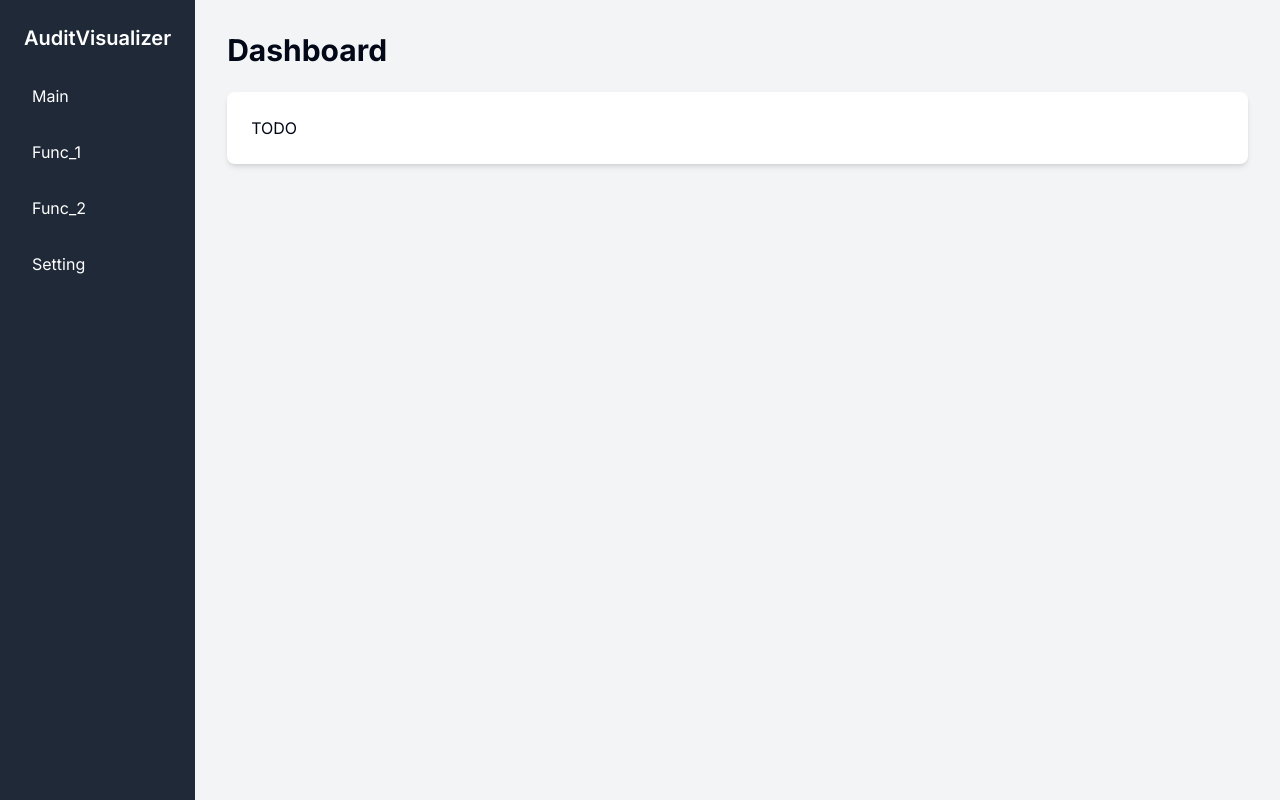
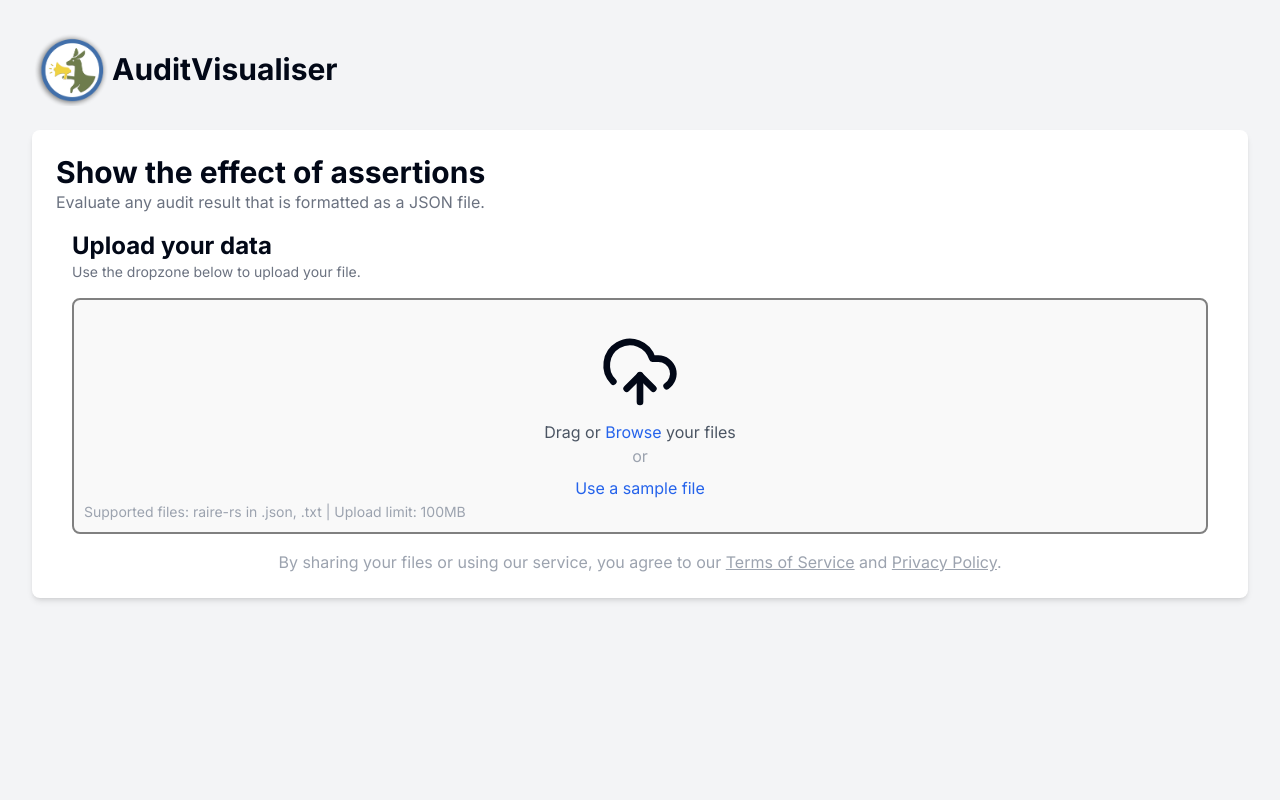
Before and after one commit to DemocracyDevelopers/AuditVisualizer, a Next.js app: page /dashboard in a window 1280 px wide. Built offline with nearby package versions, Linux system fonts and the light colour scheme.

Commit message:
chore: Add uploader component for file uploads in dashboard page

```diff
--- /dev/null
+++ b/app/dashboard/components/uploader.tsx
@@ -0,0 +1,153 @@
+import React, { useState, useEffect } from "react";
+import { AlertCircle, X, CloudUpload } from "lucide-react";
+
+import { Alert, AlertDescription, AlertTitle } from "@/components/ui/alert";
+
+const Uploader: React.FC = () => {
+  const [selectedFile, setSelectedFile] = useState<File | null>(null);
+  const [showAlert, setShowAlert] = useState(false);
+  const allowedFileTypes = [".json", ".txt"]; // Allowed file extensions
+  const maxFileSize = 100 * 1024 * 1024; // 100MB
+
+  useEffect(() => {
+    let timer: NodeJS.Timeout;
+    if (showAlert) {
+      timer = setTimeout(() => {
+        setShowAlert(false);
+      }, 2000);
+    }
+    return () => clearTimeout(timer);
+  }, [showAlert]);
+
+  const handleFileChange = (event: React.ChangeEvent<HTMLInputElement>) => {
+    const file = event.target.files?.[0];
+    if (file && allowedFileTypes.includes(file.name.split(".").pop() || "")) {
+      setSelectedFile(file);
+      setShowAlert(false);
+    } else {
+      setShowAlert(true);
+    }
+  };
+
+  const handleDragOver = (event: React.DragEvent<HTMLDivElement>) => {
+    event.preventDefault();
+  };
+
+  const handleDrop = (event: React.DragEvent<HTMLDivElement>) => {
+    event.preventDefault();
+    const file = event.dataTransfer.files?.[0];
+    if (
+      file &&
+      allowedFileTypes.includes(file.name.split(".").pop() || "") &&
+      file.size <= maxFileSize
+    ) {
+      setSelectedFile(file);
+      setShowAlert(false);
+    } else {
+      setShowAlert(true);
+    }
+  };
+
+  return (
+    <div>
+      {showAlert && (
+        <div
+          style={{
+            position: "fixed",
+            top: "10px",
+            right: "10px",
+            zIndex: 1000,
+          }}
+        >
+          <Alert
+            variant="destructive"
+            className="flex justify-between items-center"
+          >
+            <div className="flex items-center">
+              <AlertCircle className="h-4 w-4 mr-2" />
+              <div>
+                <AlertTitle>Error</AlertTitle>
+                <AlertDescription>
+                  Invalid file type or file size exceeds the limit.
+                </AlertDescription>
+              </div>
+            </div>
+            <button
+              onClick={() => setShowAlert(false)}
+              className="ml-4 transition transform hover:scale-110 active:scale-90"
+            >
+              <X className="h-4 w-4" />
+            </button>
+          </Alert>
+        </div>
+      )}
+
+      <div className="uploader-container text-left p-4 mx-auto">
+        <h2 className="text-2xl font-bold">Upload your data</h2>
+        <p className="mb-4 text-sm text-gray-500">
+          Use the dropzone below to upload your file.
+        </p>
+
+        <div
+          className="dropzone"
+          style={{
+            border: "2px solid gray",
+            padding: "2rem",
+            borderRadius: "8px",
+            backgroundColor: "#f9f9f9",
+            cursor: "pointer",
+            margin: "auto",
+            position: "relative",
+            textAlign: "center",
+          }}
+          onDragOver={handleDragOver}
+          onDrop={handleDrop}
+        >
+          <CloudUpload className="mx-auto mb-2" size={80} />
+          <p className="text-gray-600">
+            Drag or <span className="text-blue-600 cursor-pointer">Browse</span>{" "}
+            your files
+          </p>
+          <p className="text-gray-400 mb-2">or</p>
+          <a href="#" className="text-blue-600">
+            Use a sample file
+          </a>
+
+          <input
+            type="file"
+            accept=".json, .txt"
+            onChange={handleFileChange}
+            style={{
+              opacity: 0,
+              position: "absolute",
+              top: 0,
+              left: 0,
+              width: "100%",
+              height: "100%",
+              cursor: "pointer",
+            }}
+          />
+          <p
+            className="text-sm text-gray-400 mt-4"
+            style={{
+              position: "absolute",
+              bottom: "10px",
+              left: "10px",
+            }}
+          >
+            Supported files: raire-rs in .json, .txt | Upload limit: 100MB
+          </p>
+        </div>
+
+        {selectedFile && (
+          <div className="mt-4">
+            <p>Selected file: {selectedFile.name}</p>
+            <p>File type: {selectedFile.type}</p>
+          </div>
+        )}
+      </div>
+    </div>
+  );
+};
+
+export default Uploader;
--- a/app/dashboard/page.tsx
+++ b/app/dashboard/page.tsx
@@ -1,27 +1,36 @@
 "use client";
 
 import React from "react";
+import Image from "next/image";
+import Uploader from "./components/uploader";
 
 const Dashboard: React.FC = () => {
   return (
     <div className="flex h-screen">
-      {/* Left Tool Bar */}
-      <aside className="w-1/8 bg-gray-800 text-white p-6">
-        <h2 className="text-xl font-semibold mb-6">AuditVisualizer</h2>
-        <ul className="space-y-4">
-          <li className="hover:bg-gray-700 p-2 rounded">Main</li>
-          <li className="hover:bg-gray-700 p-2 rounded">Func_1</li>
-          <li className="hover:bg-gray-700 p-2 rounded">Func_2</li>
-          <li className="hover:bg-gray-700 p-2 rounded">Setting</li>
-        </ul>
-      </aside>
-
-      {/* Main Work Space */}
       <main className="flex-1 bg-gray-100 p-8">
-        <h1 className="text-3xl font-bold mb-6">Dashboard</h1>
+        <div className="flex items-center mb-6">
+          <Image src="/Logo.png" alt="Logo" width={80} height={80} />
+          <h1 className="text-3xl font-bold">AuditVisualiser</h1>
+        </div>
         <div className="bg-white shadow-md rounded-lg p-6">
-          <p>TODO</p>
-          {/* Add more Stuff here*/}
+          <h2 className="text-3xl font-bold text-left">
+            Show the effect of assertions
+          </h2>
+          <p className="text-gray-500 text-left">
+            Evaluate any audit result that is formatted as a JSON file.
+          </p>
+          <Uploader />
+          <p className="bg-white text-gray-400 text-center">
+            By sharing your files or using our service, you agree to our&nbsp;
+            <span className="underline hover:text-gray-800">
+              Terms of Service
+            </span>
+            &nbsp;and&nbsp;
+            <span className="underline hover:text-gray-800">
+              Privacy Policy
+            </span>
+            .
+          </p>
         </div>
       </main>
     </div>
--- /dev/null
+++ b/components/ui/alert.tsx
@@ -0,0 +1,59 @@
+import * as React from "react";
+import { cva, type VariantProps } from "class-variance-authority";
+
+import { cn } from "@/lib/utils";
+
+const alertVariants = cva(
+  "relative w-full rounded-lg border p-4 [&>svg~*]:pl-7 [&>svg+div]:translate-y-[-3px] [&>svg]:absolute [&>svg]:left-4 [&>svg]:top-4 [&>svg]:text-foreground",
+  {
+    variants: {
+      variant: {
+        default: "bg-background text-foreground",
+        destructive:
+          "border-destructive/50 text-destructive dark:border-destructive [&>svg]:text-destructive",
+      },
+    },
+    defaultVariants: {
+      variant: "default",
+    },
+  },
+);
+
+const Alert = React.forwardRef<
+  HTMLDivElement,
+  React.HTMLAttributes<HTMLDivElement> & VariantProps<typeof alertVariants>
+>(({ className, variant, ...props }, ref) => (
+  <div
+    ref={ref}
+    role="alert"
+    className={cn(alertVariants({ variant }), className)}
+    {...props}
+  />
+));
+Alert.displayName = "Alert";
+
+const AlertTitle = React.forwardRef<
+  HTMLParagraphElement,
+  React.HTMLAttributes<HTMLHeadingElement>
+>(({ className, ...props }, ref) => (
+  <h5
+    ref={ref}
+    className={cn("mb-1 font-medium leading-none tracking-tight", className)}
+    {...props}
+  />
+));
+AlertTitle.displayName = "AlertTitle";
+
+const AlertDescription = React.forwardRef<
+  HTMLParagraphElement,
+  React.HTMLAttributes<HTMLParagraphElement>
+>(({ className, ...props }, ref) => (
+  <div
+    ref={ref}
+    className={cn("text-sm [&_p]:leading-relaxed", className)}
+    {...props}
+  />
+));
+AlertDescription.displayName = "AlertDescription";
+
+export { Alert, AlertTitle, AlertDescription };
--- /dev/null
+++ b/components/ui/avatar.tsx
@@ -0,0 +1,50 @@
+"use client";
+
+import * as React from "react";
+import * as AvatarPrimitive from "@radix-ui/react-avatar";
+
+import { cn } from "@/lib/utils";
+
+const Avatar = React.forwardRef<
+  React.ElementRef<typeof AvatarPrimitive.Root>,
+  React.ComponentPropsWithoutRef<typeof AvatarPrimitive.Root>
+>(({ className, ...props }, ref) => (
+  <AvatarPrimitive.Root
+    ref={ref}
+    className={cn(
+      "relative flex h-10 w-10 shrink-0 overflow-hidden rounded-full",
+      className,
+    )}
+    {...props}
+  />
+));
+Avatar.displayName = AvatarPrimitive.Root.displayName;
+
+const AvatarImage = React.forwardRef<
+  React.ElementRef<typeof AvatarPrimitive.Image>,
+  React.ComponentPropsWithoutRef<typeof AvatarPrimitive.Image>
+>(({ className, ...props }, ref) => (
+  <AvatarPrimitive.Image
+    ref={ref}
+    className={cn("aspect-square h-full w-full", className)}
+    {...props}
+  />
+));
+AvatarImage.displayName = AvatarPrimitive.Image.displayName;
+
+const AvatarFallback = React.forwardRef<
+  React.ElementRef<typeof AvatarPrimitive.Fallback>,
+  React.ComponentPropsWithoutRef<typeof AvatarPrimitive.Fallback>
+>(({ className, ...props }, ref) => (
+  <AvatarPrimitive.Fallback
+    ref={ref}
+    className={cn(
+      "flex h-full w-full items-center justify-center rounded-full bg-muted",
+      className,
+    )}
+    {...props}
+  />
+));
+AvatarFallback.displayName = AvatarPrimitive.Fallback.displayName;
+
+export { Avatar, AvatarImage, AvatarFallback };
--- /dev/null
+++ b/components/ui/tooltip.tsx
@@ -0,0 +1,30 @@
+"use client";
+
+import * as React from "react";
+import * as TooltipPrimitive from "@radix-ui/react-tooltip";
+
+import { cn } from "@/lib/utils";
+
+const TooltipProvider = TooltipPrimitive.Provider;
+
+const Tooltip = TooltipPrimitive.Root;
+
+const TooltipTrigger = TooltipPrimitive.Trigger;
+
+const TooltipContent = React.forwardRef<
+  React.ElementRef<typeof TooltipPrimitive.Content>,
+  React.ComponentPropsWithoutRef<typeof TooltipPrimitive.Content>
+>(({ className, sideOffset = 4, ...props }, ref) => (
+  <TooltipPrimitive.Content
+    ref={ref}
+    sideOffset={sideOffset}
+    className={cn(
+      "z-50 overflow-hidden rounded-md border bg-popover px-3 py-1.5 text-sm text-popover-foreground shadow-md animate-in fade-in-0 zoom-in-95 data-[state=closed]:animate-out data-[state=closed]:fade-out-0 data-[state=closed]:zoom-out-95 data-[side=bottom]:slide-in-from-top-2 data-[side=left]:slide-in-from-right-2 data-[side=right]:slide-in-from-left-2 data-[side=top]:slide-in-from-bottom-2",
+      className,
+    )}
+    {...props}
+  />
+));
+TooltipContent.displayName = TooltipPrimitive.Content.displayName;
+
+export { Tooltip, TooltipTrigger, TooltipContent, TooltipProvider };
```
